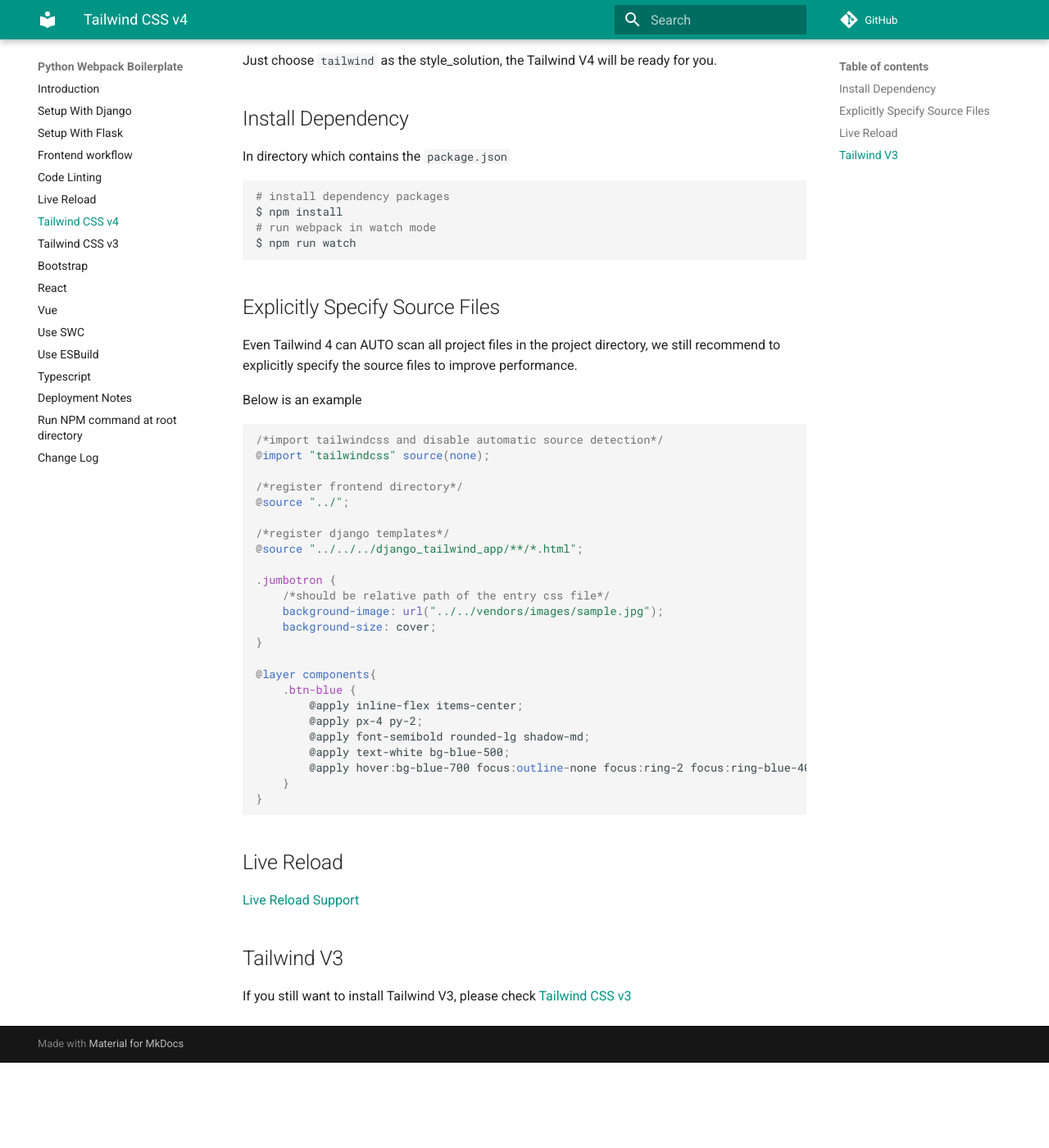
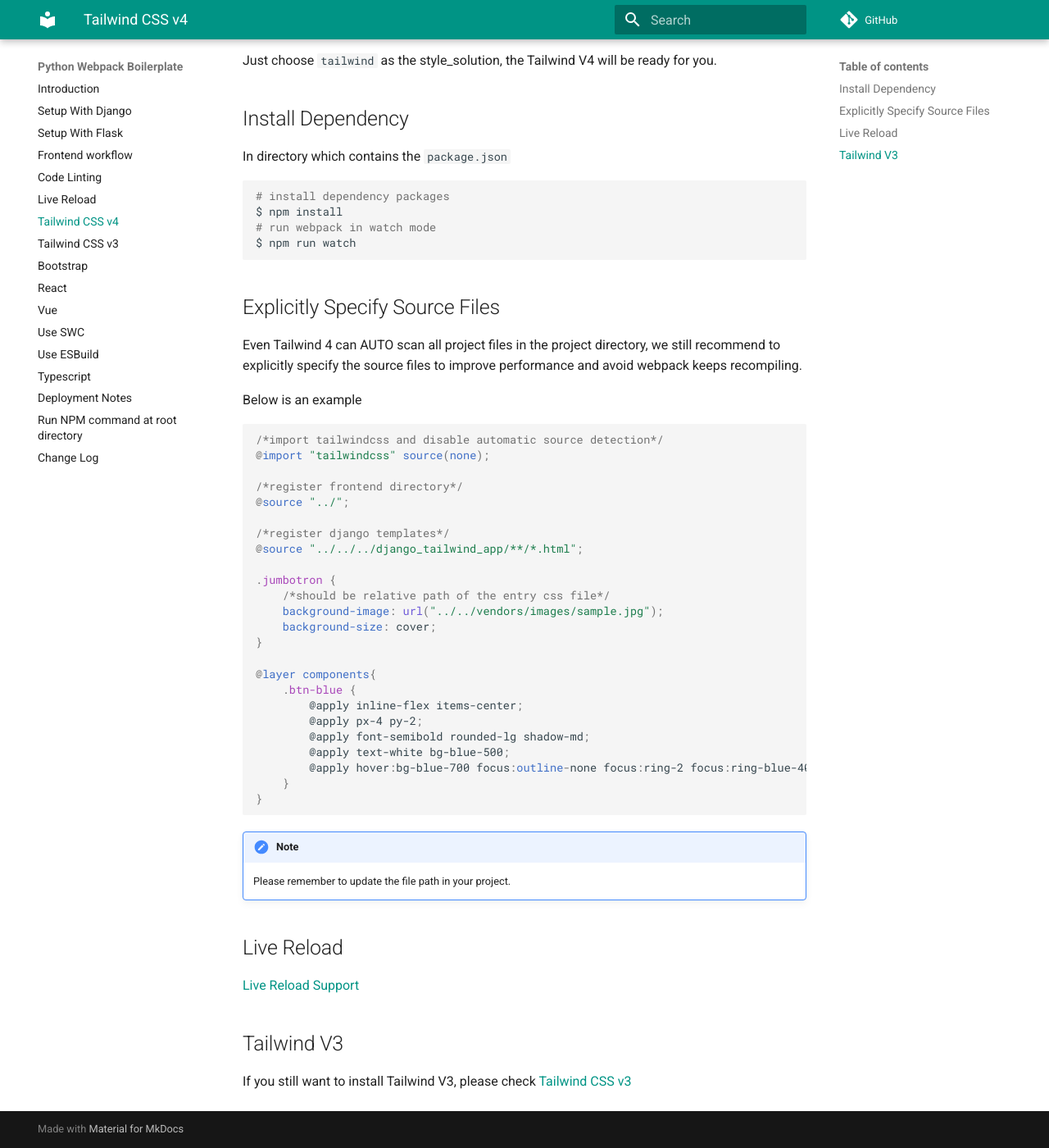
Before and after one commit to AccordBox/python-webpack-boilerplate, an MkDocs documentation site: the page built from docs/setup_with_tailwind.md, in a window 1280 px wide and 1400 px high, scrolled down 440 px. Shown: the whole window at 82% size. Built offline with MkDocs 1.6.1 and Material for MkDocs 9.7.7, drawn with Linux system fonts in a browser that asks for light colours; comment, search, counter and statistics services are not loaded; before the commit the page ends 1736 px from its top, so only the background shows below that.

Commit message:
update doc

````diff
--- a/docs/setup_with_tailwind.md
+++ b/docs/setup_with_tailwind.md
@@ -29,7 +29,7 @@
 
 ## Explicitly Specify Source Files
 
-Even Tailwind 4 can AUTO scan all project files in the project directory, we still recommend to explicitly specify the source files to improve performance.
+Even Tailwind 4 can AUTO scan all project files in the project directory, we still recommend to explicitly specify the source files to improve performance and avoid webpack keeps recompiling.
 
 Below is an example
 
@@ -60,6 +60,9 @@
 }
 ```
 
+!!! note
+    Please remember to update the file path in your project.
+
 ## Live Reload
 
 [Live Reload Support](live_reload.md)
````
